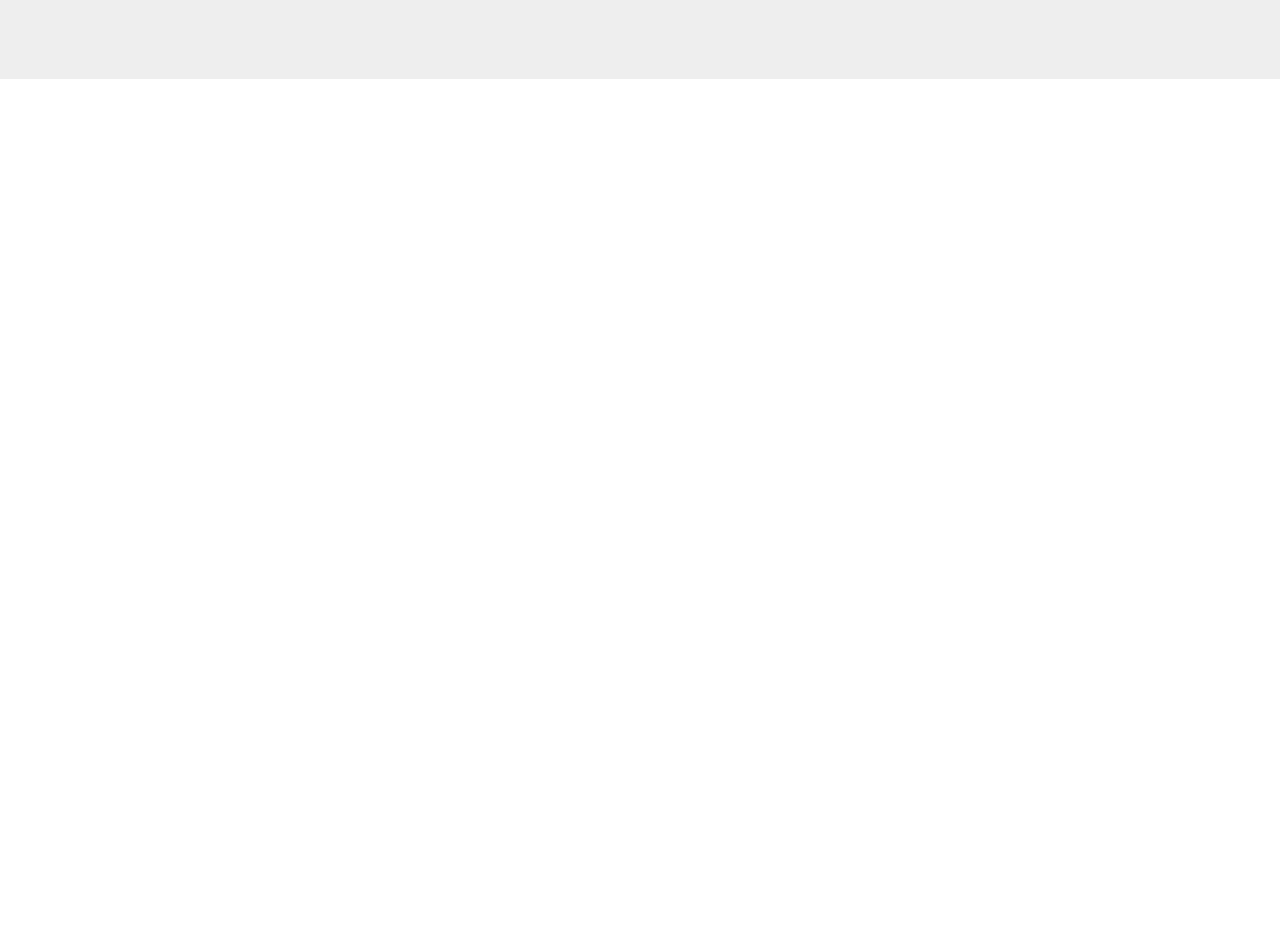
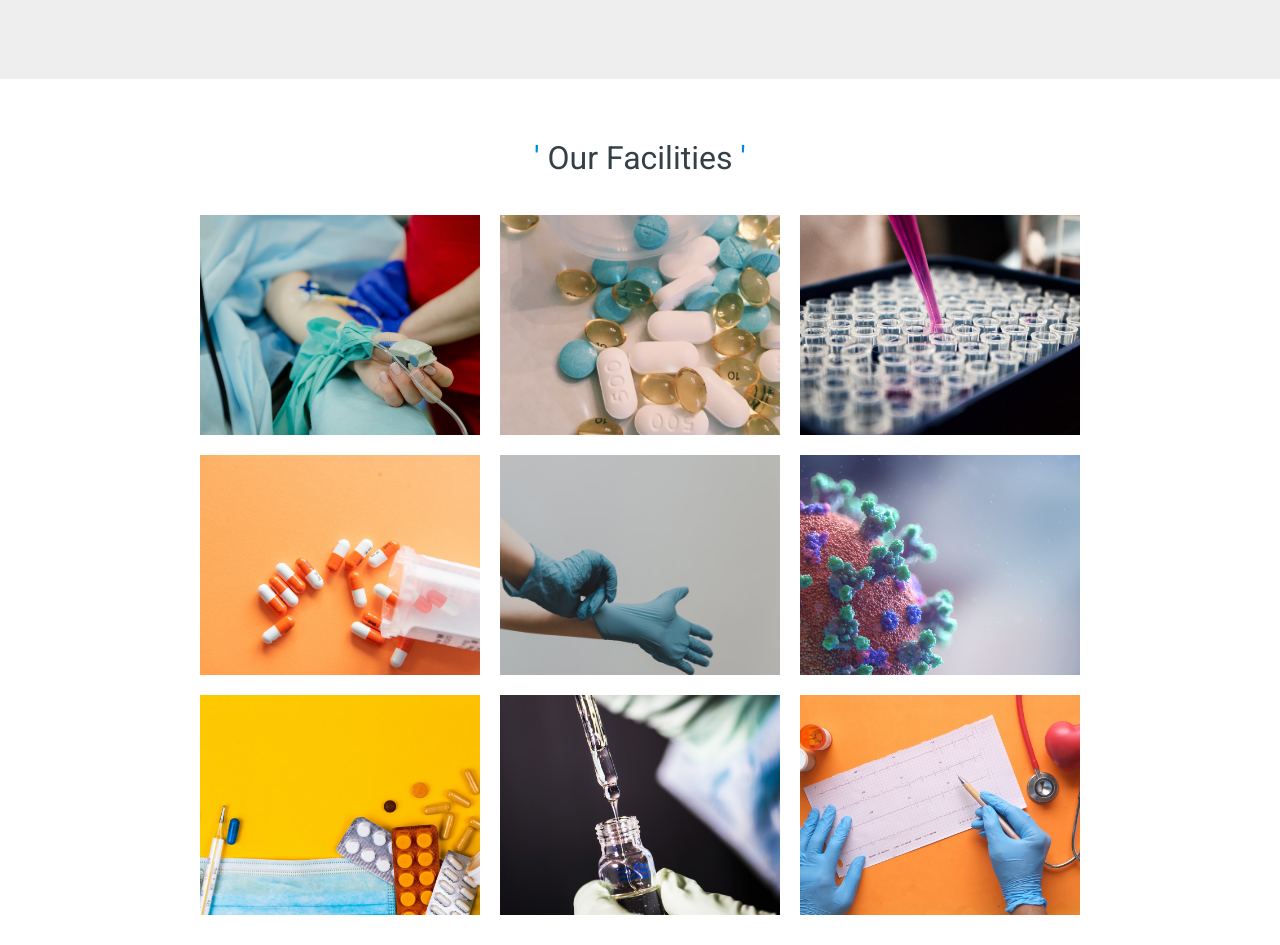
Before and after one commit to sohag-aust/RestoreHealth-BD, a React (Create React App) app: page / in a window 1280 px wide. Shown: the part 1580-2525 px from the top of the page. Before the commit the page ends 1659 px from the top, so only its background shows below. Built offline with nearby package versions, Linux system fonts and the light colour scheme.

Commit message:
facilities component added and initial design done

```diff
--- a/src/App.js
+++ b/src/App.js
@@ -3,6 +3,7 @@ import 'bootstrap/dist/js/bootstrap.bundle'
 import Banner from './pages/Home/Banner/Banner';
 import Header from './pages/Shared/Header/Header';
 import About from './pages/Home/About/About';
+import Facilities from './pages/Home/Facilities/Facilities';
 
 function App() {
   return (
@@ -10,6 +11,7 @@ function App() {
       <Header />
       <Banner />
       <About />
+      <Facilities />
     </>
   );
 }
--- /dev/null
+++ b/src/pages/Home/Facilities/Facilities.css
@@ -0,0 +1,39 @@
+.facility{
+    min-height: 100vh;
+}
+
+.facility .box-container{
+    display: flex;
+    justify-content: center;
+    flex-wrap: wrap;
+    padding-bottom: 20px;
+}
+
+.facility .box-container .box{
+    height:220px;
+    width:280px;
+    margin:10px;
+    overflow: hidden;
+}
+
+.facility .box-container .box img{
+    height:100%;
+    width:100%;
+    object-fit: cover;
+}
+
+.facility .box-container .box:hover img{
+    transform: scale(1.3);
+}
+
+.heading{
+    text-align: center;
+    font-size: 32px;
+    padding: 20px;
+    padding-top: 60px;
+    color:var(--black);
+}
+
+.heading span{
+    color:var(--blue);
+}
--- /dev/null
+++ b/src/pages/Home/Facilities/Facilities.js
@@ -0,0 +1,80 @@
+import React, { useEffect } from 'react';
+import Aos from 'aos';
+import 'aos/dist/aos.css';
+import './Facilities.css';
+
+const Facilities = () => {
+    useEffect(()=>{
+        Aos.init({
+            duration: 2000
+        });
+    }, []);
+
+    return (
+        <section className="facility" id="facility">
+            <div className="container">
+
+            <h1 className="heading"><span>'</span> our facilities <span>'</span></h1>
+
+                <div className="box-container">
+                    <div className="box" data-aos="zoom-in">
+                        <a href="images/img1.jpg" title="our team">
+                            <img src="images/img1.jpg" alt="" />
+                        </a>
+                    </div>
+
+                    <div className="box" data-aos="zoom-in">
+                        <a href="images/img2.jpg" title="our lab">
+                            <img src="images/img2.jpg" alt="" />
+                        </a>
+                    </div>
+
+                    <div className="box" data-aos="zoom-in">
+                        <a href="images/img3.jpg" title="emergency rooms">
+                            <img src="images/img3.jpg" alt="" />
+                        </a>
+                    </div>
+
+                    <div className="box" data-aos="zoom-in">
+                        <a href="images/img4.jpg" title="expert doctors">
+                            <img src="images/img4.jpg" alt="" />
+                        </a>
+                    </div>
+
+                    <div className="box" data-aos="zoom-in">
+                        <a href="images/img5.jpg" title="expert doctors">
+                            <img src="images/img5.jpg" alt="" />
+                        </a>
+                    </div>
+
+                    <div className="box" data-aos="zoom-in">
+                        <a href="images/img6.jpg" title="emergency rooms">
+                            <img src="images/img6.jpg" alt="" />
+                        </a>
+                    </div>
+
+                    <div className="box" data-aos="zoom-in">
+                        <a href="images/img7.jpg" title="expert doctors">
+                            <img src="images/img7.jpg" alt="" />
+                        </a>
+                    </div>
+
+                    <div className="box" data-aos="zoom-in">
+                        <a href="images/img8.jpg" title="emergency rooms">
+                            <img src="images/img8.jpg" alt="" />
+                        </a>
+                    </div>
+
+                    <div className="box" data-aos="zoom-in">
+                        <a href="images/img9.jpg" title="enough beds">
+                            <img src="images/img9.jpg" alt="" />
+                        </a>
+                    </div>
+
+                </div>
+            </div>
+        </section>
+    );
+};
+
+export default Facilities;
```
